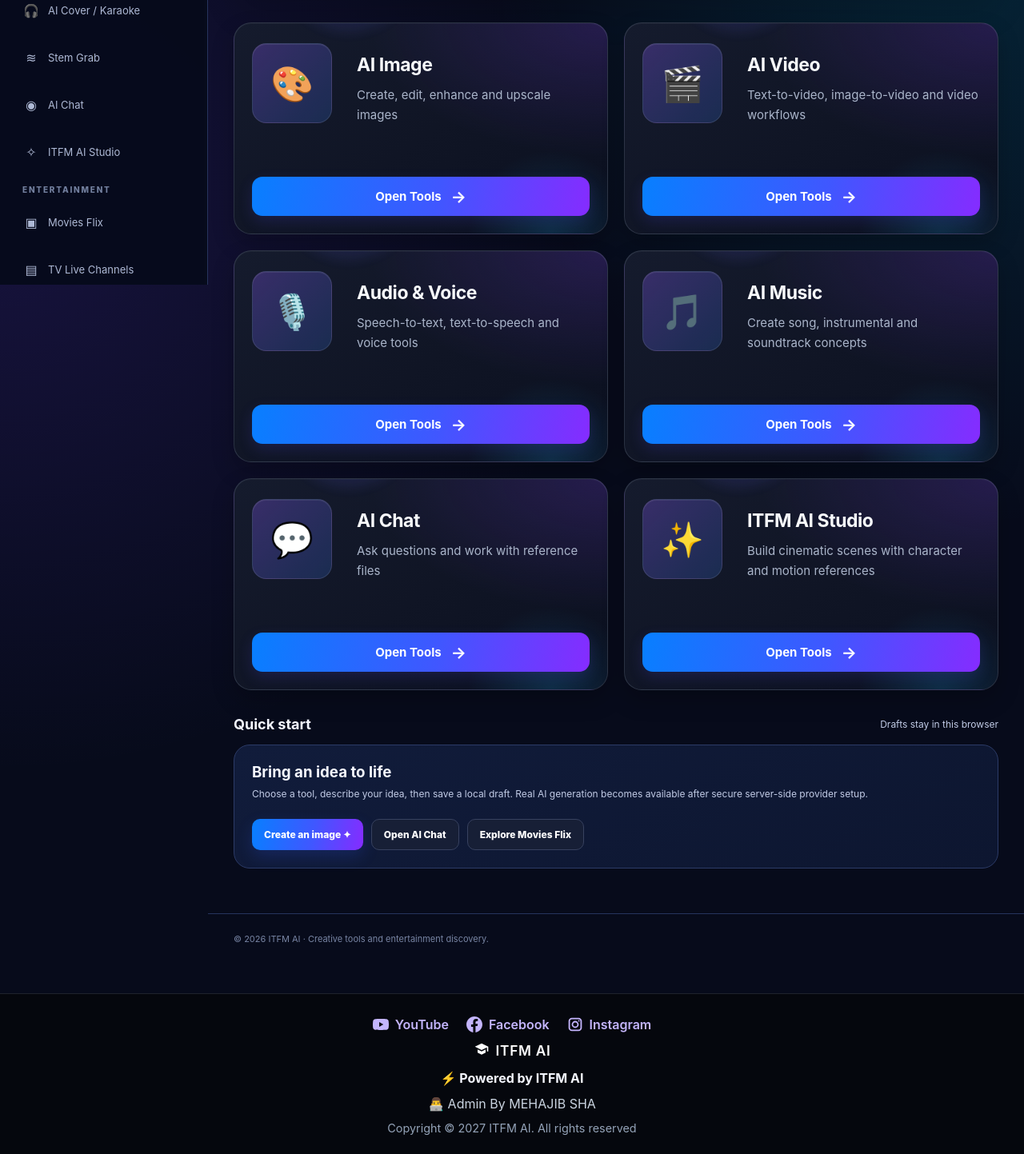
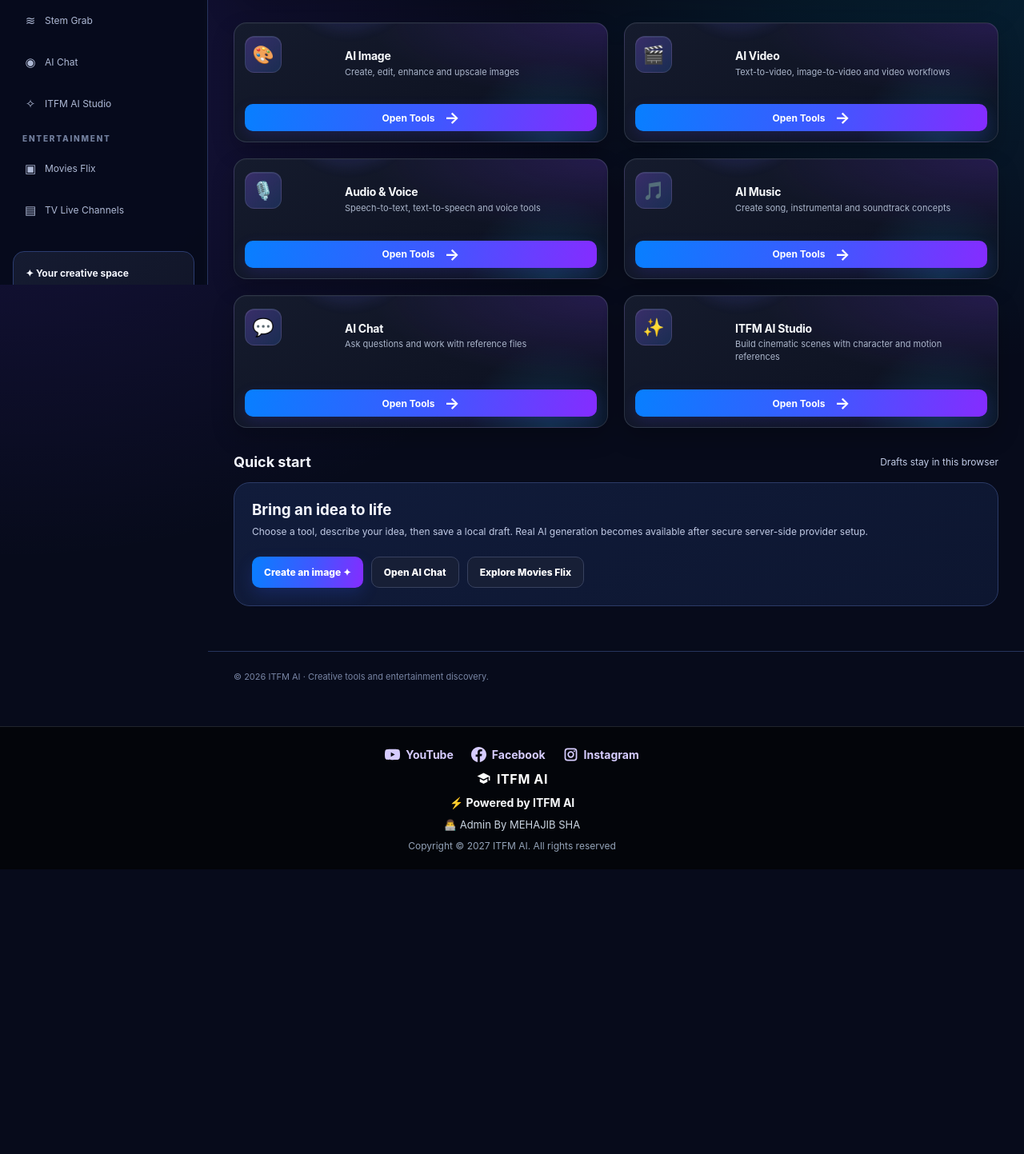
Before and after one commit to FahadhTi916/itfmai, a plain HTML site: page index.html in a window 1280 px wide. Shown: the part 444-1887 px from the top of the page at 80% size. After the commit the page ends 1531 px from the top, so only its background shows below. Drawn offline with Linux system fonts and the light colour scheme.

Commit message:
Add files via upload

```diff
--- a/index.html
+++ b/index.html
@@ -294,87 +294,7 @@ document.getElementById('stem-tabs').querySelectorAll('button').forEach(b=>b.onc
 document.getElementById('year').textContent=new Date().getFullYear();
 </script>
 
-<footer class="itfm-custom-footer" aria-label="ITFM AI links and copyright">
-  <style>
-    .itfm-custom-footer {
-      width: 100%;
-      box-sizing: border-box;
-      margin: 36px auto 0;
-      padding: 28px 16px 24px;
-      background: #05070d;
-      color: #f5f7ff;
-      border-top: 1px solid rgba(148, 163, 184, .18);
-      text-align: center;
-      display: flex;
-      flex-direction: column;
-      align-items: center;
-      justify-content: center;
-      gap: 12px;
-      font-family: inherit;
-    }
-    .itfm-custom-footer .itfm-social-links {
-      display: flex;
-      flex-wrap: wrap;
-      align-items: center;
-      justify-content: center;
-      gap: 10px 22px;
-      margin: 0;
-    }
-    .itfm-custom-footer a {
-      color: #c4b5fd;
-      text-decoration: none;
-      font-weight: 600;
-      transition: color .2s ease;
-    }
-    .itfm-custom-footer a:hover,
-    .itfm-custom-footer a:focus-visible { color: #fff; text-decoration: underline; }
-    .itfm-custom-footer .itfm-brand-link { color: #fff; font-size: 1.08rem; letter-spacing: .04em; }
-    .itfm-custom-footer .itfm-powered { margin: 2px 0 0; font-weight: 700; }
-    .itfm-custom-footer .itfm-admin { margin: 0; color: #cbd5e1; }
-    .itfm-custom-footer .itfm-copyright { margin: 0; color: #94a3b8; font-size: .9rem; }
-    @media (max-width: 480px) {
-      .itfm-custom-footer { padding: 24px 12px 20px; gap: 13px; }
-      .itfm-custom-footer .itfm-social-links { gap: 12px 18px; }
-    }
-  </style>
-  <style>
-    .itfm-custom-footer .itfm-social-links a,
-    .itfm-custom-footer .itfm-brand-link {
-      display: inline-flex;
-      align-items: center;
-      justify-content: center;
-      gap: 8px;
-    }
-    .itfm-custom-footer .itfm-footer-icon {
-      width: 20px;
-      height: 20px;
-      flex: 0 0 20px;
-      display: inline-block;
-      vertical-align: middle;
-    }
-  </style>
-  <nav class="itfm-social-links" aria-label="Social links">
-    <a href="https://youtube.com/@itfmai" target="_blank" rel="noopener noreferrer">
-      <svg class="itfm-footer-icon" viewBox="0 0 24 24" aria-hidden="true"><path fill="currentColor" d="M23.5 6.2a3 3 0 0 0-2.1-2.1C19.5 3.6 12 3.6 12 3.6s-7.5 0-9.4.5A3 3 0 0 0 .5 6.2 31 31 0 0 0 0 12a31 31 0 0 0 .5 5.8 3 3 0 0 0 2.1 2.1c1.9.5 9.4.5 9.4.5s7.5 0 9.4-.5a3 3 0 0 0 2.1-2.1A31 31 0 0 0 24 12a31 31 0 0 0-.5-5.8ZM9.6 15.6V8.4l6.3 3.6-6.3 3.6Z"/></svg>
-      <span>YouTube</span>
-    </a>
-    <a href="https://facebook.com/itfmai" target="_blank" rel="noopener noreferrer">
-      <svg class="itfm-footer-icon" viewBox="0 0 24 24" aria-hidden="true"><path fill="currentColor" d="M24 12.1C24 5.4 18.6 0 12 0S0 5.4 0 12.1C0 18.1 4.4 23 10.1 24v-8.4H7.1v-3.5h3V8.4c0-3 1.8-4.7 4.5-4.7 1.3 0 2.6.2 2.6.2v2.9h-1.5c-1.5 0-2 .9-2 1.9v2.3h3.4l-.5 3.5h-2.9V24C19.6 23 24 18.1 24 12.1Z"/></svg>
-      <span>Facebook</span>
-    </a>
-    <a href="https://instagram.com/itfmai" target="_blank" rel="noopener noreferrer">
-      <svg class="itfm-footer-icon" viewBox="0 0 24 24" aria-hidden="true"><path fill="currentColor" d="M7 2h10a5 5 0 0 1 5 5v10a5 5 0 0 1-5 5H7a5 5 0 0 1-5-5V7a5 5 0 0 1 5-5Zm0 2.2A2.8 2.8 0 0 0 4.2 7v10A2.8 2.8 0 0 0 7 19.8h10a2.8 2.8 0 0 0 2.8-2.8V7A2.8 2.8 0 0 0 17 4.2H7ZM12 6.7a5.3 5.3 0 1 1 0 10.6 5.3 5.3 0 0 1 0-10.6Zm0 2.2a3.1 3.1 0 1 0 0 6.2 3.1 3.1 0 0 0 0-6.2Zm5.5-3.5a1.2 1.2 0 1 1 0 2.4 1.2 1.2 0 0 1 0-2.4Z"/></svg>
-      <span>Instagram</span>
-    </a>
-  </nav>
-  <a class="itfm-brand-link" href="https://itfmai.in" target="_blank" rel="noopener noreferrer">
-    <svg class="itfm-footer-icon" viewBox="0 0 24 24" aria-hidden="true"><path fill="currentColor" d="M12 2 2 7l10 5 8-4v6h2V7L12 2Zm-6 9.2V16l6 3 6-3v-4.8l-6 3-6-3Z"/></svg>
-    <span>ITFM AI</span>
-  </a>
-  <p class="itfm-powered">⚡ Powered by ITFM AI</p>
-  <p class="itfm-admin">👨‍💻 Admin By MEHAJIB SHA</p>
-  <p class="itfm-copyright">Copyright © 2027 ITFM AI. All rights reserved</p>
-</footer>
+
 
 
 <style>
@@ -453,4 +373,107 @@ document.getElementById('year').textContent=new Date().getFullYear();
 }
 </style>
 
+
+<style>
+/* Compact all tool cards and their text/icons without changing the content */
+.feature,
+#view-home .feature {
+  padding: 13px !important;
+  gap: 9px !important;
+  min-height: 0 !important;
+  border-radius: 16px !important;
+}
+.feature .symbol,
+#view-home .feature .symbol {
+  width: 46px !important;
+  height: 46px !important;
+  min-width: 46px !important;
+  border-radius: 12px !important;
+  font-size: 22px !important;
+}
+.feature h3,
+#view-home .feature h3 {
+  font-size: 14px !important;
+  line-height: 1.25 !important;
+  margin: 3px 0 4px !important;
+}
+.feature p,
+#view-home .feature p {
+  font-size: 11px !important;
+  line-height: 1.45 !important;
+  margin: 0 !important;
+}
+.feature-open,
+.feature .btn,
+.feature a.button {
+  padding: 9px 11px !important;
+  min-height: 34px !important;
+  font-size: 12px !important;
+  border-radius: 10px !important;
+}
+#view-home .features,
+#view-home .feature-grid,
+.feature-grid {
+  gap: 10px !important;
+}
+.nav button {
+  padding: 9px 11px !important;
+  font-size: 12px !important;
+  gap: 8px !important;
+  border-radius: 10px !important;
+}
+.nav .ico {
+  width: 20px !important;
+  min-width: 20px !important;
+  font-size: 15px !important;
+}
+@media (max-width: 600px) {
+  .feature,
+  #view-home .feature {
+    padding: 11px !important;
+    gap: 8px !important;
+  }
+  .feature .symbol,
+  #view-home .feature .symbol {
+    width: 40px !important;
+    height: 40px !important;
+    min-width: 40px !important;
+    font-size: 19px !important;
+  }
+  .feature h3,
+  #view-home .feature h3 {
+    font-size: 13px !important;
+  }
+  .feature p,
+  #view-home .feature p {
+    font-size: 10px !important;
+  }
+}
+</style>
+
+
+<footer class="itfm-custom-footer" aria-label="ITFM AI social links and copyright">
+<style>
+.itfm-custom-footer{box-sizing:border-box;width:100%;margin:30px auto 0;padding:25px 14px 22px;background:#03050a;color:#f8fafc;border-top:1px solid rgba(148,163,184,.2);text-align:center;display:flex;flex-direction:column;align-items:center;justify-content:center;gap:11px;font-family:inherit}
+.itfm-custom-footer .itfm-social-links{display:flex;flex-wrap:wrap;align-items:center;justify-content:center;gap:12px 22px;margin:0}
+.itfm-custom-footer a{display:inline-flex;align-items:center;justify-content:center;gap:7px;color:#d6ccff;text-decoration:none;font-size:14px;font-weight:650;transition:color .2s ease}
+.itfm-custom-footer a:hover,.itfm-custom-footer a:focus-visible{color:#fff;text-decoration:underline}
+.itfm-custom-footer .itfm-footer-icon{width:19px;height:19px;flex:0 0 19px;display:inline-block}
+.itfm-custom-footer .itfm-brand-link{color:#fff;font-size:16px;letter-spacing:.04em}
+.itfm-custom-footer .itfm-powered{margin:0;font-weight:750;font-size:14px}
+.itfm-custom-footer .itfm-admin{margin:0;color:#cbd5e1;font-size:13px}
+.itfm-custom-footer .itfm-copyright{margin:0;color:#94a3b8;font-size:12px}
+@media(max-width:480px){.itfm-custom-footer{padding:22px 10px 18px;gap:12px}.itfm-custom-footer .itfm-social-links{gap:12px 16px}.itfm-custom-footer a{font-size:13px}}
+</style>
+<nav class="itfm-social-links" aria-label="Social links">
+<a href="https://youtube.com/@itfmai" target="_blank" rel="noopener noreferrer"><svg class="itfm-footer-icon" viewBox="0 0 24 24" aria-hidden="true"><path fill="currentColor" d="M23.5 6.2a3 3 0 0 0-2.1-2.1C19.5 3.6 12 3.6 12 3.6s-7.5 0-9.4.5A3 3 0 0 0 .5 6.2 31 31 0 0 0 0 12a31 31 0 0 0 .5 5.8 3 3 0 0 0 2.1 2.1c1.9.5 9.4.5 9.4.5s7.5 0 9.4-.5a3 3 0 0 0 2.1-2.1A31 31 0 0 0 24 12a31 31 0 0 0-.5-5.8ZM9.6 15.6V8.4l6.3 3.6-6.3 3.6Z"/></svg><span>YouTube</span></a>
+<a href="https://facebook.com/itfmai" target="_blank" rel="noopener noreferrer"><svg class="itfm-footer-icon" viewBox="0 0 24 24" aria-hidden="true"><path fill="currentColor" d="M24 12.1C24 5.4 18.6 0 12 0S0 5.4 0 12.1C0 18.1 4.4 23 10.1 24v-8.4H7.1v-3.5h3V8.4c0-3 1.8-4.7 4.5-4.7 1.3 0 2.6.2 2.6.2v2.9h-1.5c-1.5 0-2 .9-2 1.9v2.3h3.4l-.5 3.5h-2.9V24C19.6 23 24 18.1 24 12.1Z"/></svg><span>Facebook</span></a>
+<a href="https://instagram.com/itfmai" target="_blank" rel="noopener noreferrer"><svg class="itfm-footer-icon" viewBox="0 0 24 24" aria-hidden="true"><path fill="currentColor" d="M7 2h10a5 5 0 0 1 5 5v10a5 5 0 0 1-5 5H7a5 5 0 0 1-5-5V7a5 5 0 0 1 5-5Zm0 2.2A2.8 2.8 0 0 0 4.2 7v10A2.8 2.8 0 0 0 7 19.8h10a2.8 2.8 0 0 0 2.8-2.8V7A2.8 2.8 0 0 0 17 4.2H7ZM12 6.7a5.3 5.3 0 1 1 0 10.6 5.3 5.3 0 0 1 0-10.6Zm0 2.2a3.1 3.1 0 1 0 0 6.2 3.1 3.1 0 0 0 0-6.2Zm5.5-3.5a1.2 1.2 0 1 1 0 2.4 1.2 1.2 0 0 1 0-2.4Z"/></svg><span>Instagram</span></a>
+</nav>
+<a class="itfm-brand-link" href="https://itfmai.in" target="_blank" rel="noopener noreferrer"><svg class="itfm-footer-icon" viewBox="0 0 24 24" aria-hidden="true"><path fill="currentColor" d="M12 2 2 7l10 5 8-4v6h2V7L12 2Zm-6 9.2V16l6 3 6-3v-4.8l-6 3-6-3Z"/></svg><span>ITFM AI</span></a>
+<p class="itfm-powered">⚡ Powered by ITFM AI</p>
+<p class="itfm-admin">👨‍💻 Admin By MEHAJIB SHA</p>
+<p class="itfm-copyright">Copyright © 2027 ITFM AI. All rights reserved</p>
+</footer>
+
 </body></html>
```
Also changed, not shown: README.md.
